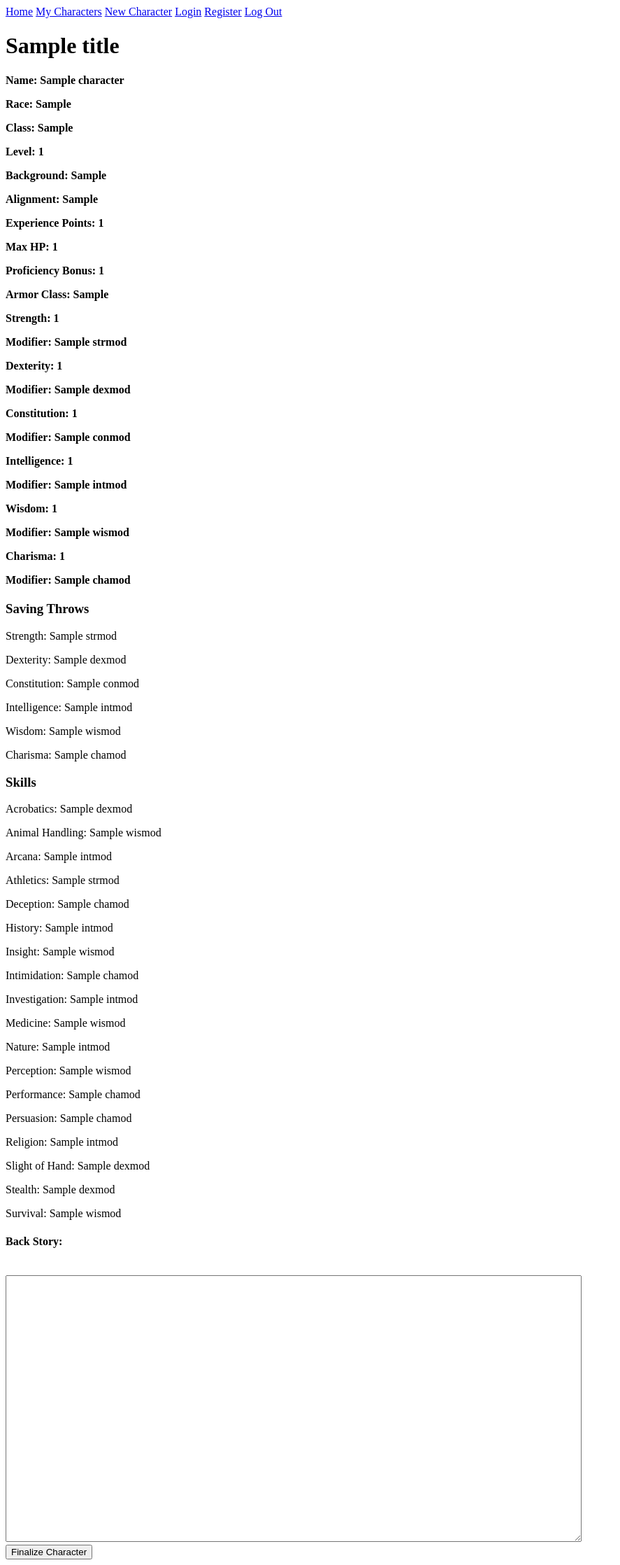
After one commit to PESmereczniak/charsheets, a Flask app: template templates/create2.html in a window 1280 px wide. The commit adds this page. Shown: the whole page at 70% size, without its empty margins (0-887 px from the left). Run offline with Flask 2, Linux system fonts and the light colour scheme; the visitor is signed in with stand-in values (Sample User, id 1); tables that the repository leaves empty hold one stand-in row (values such as "Sample post"); the template is opened without the code that fills it: values that come from a table or form of the project are taken from there, most other values are stand-ins (such as "Sample title", 1, 10 or a date in 2020).

Commit message:
updates html, added HP, AC, save DCs (Needs work for fighter)

```diff
--- a/main.py
+++ b/main.py
@@ -56,7 +56,6 @@ class Character(db.Model):
         self.wisdom = wisdom
         self.charisma = charisma
         self.owner = owner
-
 
 #class Item(db.Model):
 #    id = db.Column(db.Integer, primary_key=True)
@@ -152,7 +151,7 @@ def createNew():
     level = int(request.form['level'])
     background = request.form['background']
     alignment = request.form['alignment']
-    hp = 0
+
 #SET STARTING EXPERIENCE POINTS, BASED ON STARTING LEVEL
     if level == 1:
         exp = 0
@@ -208,30 +207,21 @@ def createNew():
         proficiency = 6
 
 #SET RACIAL ABILITY SCORE MODIFIERS <--FUNCTIONING; WILL NEED SPECIFICS FOR PARTICULAR SUBRACES (IE HILL DWARF AND HIGH ELF)
+    strbns = 0
+    dexbns = 0
+    conbns = 0
+    intbns = 0
+    wisbns = 0
+    chabns = 0
     if race == 'Dwarf':
-        strbns = 4
-        dexbns = 0
         conbns = 2
-        intbns = 0
         wisbns = 1
-        chabns = 0
-
     if race == 'Elf':
-        strbns = 0
         dexbns = 2
-        conbns = 0
         intbns = 1
         wisbns = 1
-        chabns = 0
-
     if race == 'Halfling':
-        strbns = 0
         dexbns = 2
-        conbns = 0
-        intbns = 0
-        wisbns = 0
-        chabns = 0
-
     if race == 'Human':
         strbns = 1
         dexbns = 1
@@ -239,48 +229,20 @@ def createNew():
         intbns = 1
         wisbns = 1
         chabns = 1
-
     if race == 'Dragonborn':
         strbns = 2
-        dexbns = 0
-        conbns = 0
-        intbns = 0
-        wisbns = 0
         chabns = 1
-
     if race == 'Gnome':
-        strbns = 0
-        dexbns = 0
-        conbns = 0
         intbns = 2
-        wisbns = 0
-        chabns = 0
-
     if race == 'Half-Elf':
-        strbns = 0
-        dexbns = 0
-        conbns = 0
         intbns = 1
-        wisbns = 0
         chabns = 2
-
     if race == 'Half-Orc':
         strbns = 2
-        dexbns = 0
         conbns = 1
-        intbns = 0
-        wisbns = 0
-        chabns = 0
-
     if race == 'Tiefling':
-        strbns = 0
-        dexbns = 0
-        conbns = 0
         intbns = 1
-        wisbns = 0
         chabns = 2
-
-#SET CLASS ABILITY MODIFIERS <-- NEXT <-- NEXT
 
 #ABILITY SCORES WITH MODIFIERS
     strength = int(request.form['strength'])
@@ -296,9 +258,11 @@ def createNew():
     charisma = int(request.form['charisma'])
     charisma = charisma + chabns
 
+#SET HP TO 0; forces int
+    hp = 0
+
 #SUBMITS CHARACTER STATS TO DB
     owner = User.query.filter_by(email=session['email']).first()
-
     if request.method == 'POST':
         newChar = Character(name, race, charclass, level, background, alignment, exp, hp, proficiency, strength, dexterity, constitution, intelligence, wisdom, charisma, owner)
         db.session.add(newChar)
@@ -343,17 +307,113 @@ def charSheet():
     else:
         chamod = int((int(thisCharacter.charisma-11))/2)
 
-#SAVE DC CALCULATION
+#SAVE DC CALCULATION <-- Works, but FIGHTER CLASS could use work either on this end or in HTML
     savedc = 0
+    strmansavedc = "N/A" #FOR FIGHTERS ONLY
+    dexmansavedc = "N/A" #FOR FIGHTERS ONLY
+    if thisCharacter.charclass == "Bard" or thisCharacter.charclass == "Paladin" or thisCharacter.charclass == "Warlock" or thisCharacter.charclass == "Sorcerer":
+        savedc = 8 + thisCharacter.proficiency + chamod
+    if thisCharacter.charclass == "Cleric" or thisCharacter.charclass == "Druid" or thisCharacter.charclass == "Ranger":
+        savedc = 8 + thisCharacter.proficiency + wismod
+    if thisCharacter.charclass == "Fighter" or thisCharacter.charclass == "Rogue" or thisCharacter == "Wizard":
+        savedc = 8 + thisCharacter.proficiency + intmod
+    if thisCharacter.charclass == "Fighter":
+        strmansavedc = 8 + thisCharacter.proficiency + strmod
+        dexmansavedc = 8 + thisCharacter.proficiency + dexmod
 
-#AC CALCULATION
-    ac = 10 + dexmod
+#AC CALCULATION <-- INCOMPLETE, BUT WORKING
+    armor = 0
+    shield = 0
 
-#ATTACK BONUS CALCULATIONS FOR PRIMARY ATTACK METHOD
+    if armor > 0:
+        ac = dexmod + armor + shield
+    elif thisCharacter.charclass == "Barbarian":# and thisCharacter.armor = 0: <Need to create an armor handler
+        ac = 10 + dexmod + conmod + shield
+    else:
+        ac = 10 + dexmod + shield
+
+#ATTACK BONUS CALCULATIONS FOR PRIMARY ATTACK METHOD <-- INCOMPLETE
     meleeAttackMod = 0
     rangedAttackMod = 0
     spellAttackMod = 0
-    return render_template('character.html', title=thisCharacter.name, thisCharacter=thisCharacter, strmod=strmod, dexmod=dexmod, conmod=conmod, intmod=intmod, wismod=wismod, chamod=chamod, ac=ac)#, savedc=savedc, ac=ac, meleeAttackMod=meleeAttackMod, rangedAttackMod=rangedAttackMod, spellAttackMod=spellAttackMod)
+
+#CHARACTER BACKGROUND PROFICIENCY BONUS
+#All Skills proficiencies initialized at 0
+    charPro = int(thisCharacter.proficiency)
+
+    acrpro = 0
+    anipro = 0
+    arcpro = 0
+    athpro = 0
+    decpro = 0
+    hispro = 0
+    inspro = 0
+    intpro = 0
+    invpro = 0
+    medpro = 0
+    natpro = 0
+    perpro = 0
+    prfpro = 0
+    prspro = 0
+    relpro = 0
+    slgpro = 0
+    stepro = 0
+    surpro = 0
+#Modifies
+    if thisCharacter.background == "acolyte":
+        inspro = charPro
+        relpro = charPro
+    if thisCharacter.background == "charlatan":
+        decpro = charPro
+        slgpro = charPro
+    if thisCharacter.background == "criminal":
+        decpro = charPro
+        stepro = charPro
+    if thisCharacter.background == "entertainer":
+        acrpro = charPro
+        prfpro = charPro
+    if thisCharacter.background == "folkhero":
+        anipro = charPro
+        surpro = charPro
+    if thisCharacter.background == "guildartisan":
+        inspro = charPro
+        prspro = charPro
+    if thisCharacter.background == "hermit":
+        medpro = charPro
+        relpro = charPro
+    if thisCharacter.background == "noble":
+        hispro = charPro
+        prspro = charPro
+    if thisCharacter.background == "outlander":
+        athpro = charPro
+        surpro = charPro
+    if thisCharacter.background == "sage":
+        arcpro = charPro
+        hispro = charPro
+    if thisCharacter.background == "sailor":
+        athpro = charPro
+        perpro = charPro
+    if thisCharacter.background == "soldier":
+        athpro = charPro
+        intpro = charPro
+    if thisCharacter.background == "urchin":
+        slgpro = charPro
+        stepro = charPro
+
+#SETS HP BASED ON LEVEL (USES AVERAGE PROVIDED IN PH FOR EACH CLASS)
+    hp = 0
+    if thisCharacter.charclass == "Barbarian":
+        hp = 12 + conmod + (7*(thisCharacter.level-1))
+    if thisCharacter.charclass == "Bard" or thisCharacter.charclass == "Cleric" or thisCharacter.charclass == "Druid" or thisCharacter.charclass == "Monk" or thisCharacter.charclass == "Rogue" or thisCharacter.charclass == "Warlock":
+        hp = 8 + conmod + (5*(thisCharacter.level-1))
+    if thisCharacter.charclass == "Fighter" or thisCharacter.charclass == "Paladin" or thisCharacter.charclass == "Ranger":
+        hp = 10 + conmod + (6*(thisCharacter.level-1))
+    if thisCharacter.charclass == "Sorcerer" or thisCharacter.charclass == "Wizard":
+        hp = 6 + conmod + (4*(thisCharacter.level-1))
+
+
+#RETURN STATEMENT
+    return render_template('character.html', title=thisCharacter.name, thisCharacter=thisCharacter, strmod=strmod, dexmod=dexmod, conmod=conmod, intmod=intmod, wismod=wismod, chamod=chamod, ac=ac, charPro=charPro, acrpro=acrpro, anipro=anipro, arcpro=arcpro, athpro=athpro, decpro=decpro, hispro=hispro, inspro=inspro, intpro=intpro, invpro=invpro, medpro=medpro, natpro=natpro, perpro=perpro, prfpro=prfpro, prspro=prspro, relpro=relpro, slgpro=slgpro, stepro=stepro, surpro=surpro, savedc=savedc, strmansavedc=strmansavedc, dexmansavedc=dexmansavedc, hp=hp)#meleeAttackMod=meleeAttackMod, rangedAttackMod=rangedAttackMod, spellAttackMod=spellAttackMod)
 
 #RENDERS PAGE OF CHARACTERS CREATED BY CURRENT USER
 @app.route('/userCharacters', methods=['POST', 'GET'])
--- /dev/null
+++ b/templates/create2.html
@@ -0,0 +1,71 @@
+{% extends "base.html" %}
+{% block content %}
+<html>
+    <head>
+        <title>{{title}}</title>
+        <style>
+            .error {
+                color: red;
+            }
+        </style>
+    </head>
+    <body>
+        <div </div name = 'Character.name'>
+          <h4><p name = 'name'>Name: {{thisCharacter.name}}</p>
+          <p name = 'race'>Race: {{thisCharacter.race}}</p>
+          <p name = 'charclass'>Class: {{thisCharacter.charclass}}</p>
+          <p name = 'level'>Level: {{thisCharacter.level}}</p>
+          <p name = 'background'>Background: {{thisCharacter.background}}</p>
+          <p name = 'alignment'>Alignment: {{thisCharacter.alignment}}</p>
+          <p name = 'exp'>Experience Points: {{thisCharacter.exp}}</p>
+          <p name = 'hp'>Max HP: {{thisCharacter.hp}}</p>
+
+          <p name = 'proficiency'>Proficiency Bonus: {{thisCharacter.proficiency}}</p>
+          <p>Armor Class: {{ac}}</p>
+          <p name = 'strength'>Strength: {{thisCharacter.strength}}</p>
+          <p>Modifier: {{strmod}}</p>
+          <p name = 'dexterity'>Dexterity: {{thisCharacter.dexterity}}</p>
+          <p>Modifier: {{dexmod}}</p>
+          <p name = 'constitution'>Constitution: {{thisCharacter.constitution}}</p>
+          <p>Modifier: {{conmod}}</p>
+          <p name = 'intelligence'>Intelligence: {{thisCharacter.intelligence}}</p>
+          <p>Modifier: {{intmod}}</p>
+          <p name = 'wisdom'>Wisdom: {{thisCharacter.wisdom}}</p>
+          <p>Modifier: {{wismod}}</p>
+          <p name = 'charisma'>Charisma: {{thisCharacter.charisma}}</p>
+          <p>Modifier: {{chamod}}</p></h4>
+
+          <h3>Saving Throws</h3>
+          <p>Strength: {{strmod}}</p>
+          <p>Dexterity: {{dexmod}}</p>
+          <p>Constitution: {{conmod}}</p>
+          <p>Intelligence: {{intmod}}</p>
+          <p>Wisdom: {{wismod}}</p>
+          <p>Charisma: {{chamod}}</p>
+
+          <h3>Skills</h3>
+          <p>Acrobatics: {{dexmod}}</p>
+          <p>Animal Handling: {{wismod}}</p>
+          <p>Arcana: {{intmod}}</p>
+          <p>Athletics: {{strmod}}</p>
+          <p>Deception: {{chamod}}</p>
+          <p>History: {{intmod}}</p>
+          <p>Insight: {{wismod}}</p>
+          <p>Intimidation: {{chamod}}</p>
+          <p>Investigation: {{intmod}}</p>
+          <p>Medicine: {{wismod}}</p>
+          <p>Nature: {{intmod}}</p>
+          <p>Perception: {{wismod}}</p>
+          <p>Performance: {{chamod}}</p>
+          <p>Persuasion: {{chamod}}</p>
+          <p>Religion: {{intmod}}</p>
+          <p>Slight of Hand: {{dexmod}}</p>
+          <p>Stealth: {{dexmod}}</p>
+          <p>Survival: {{wismod}}</p>
+        </div>
+        <form name="skillProficiencies" action="/characterSheet">
+          <h4>Back Story:</h4><br><textarea name="Story" id="Story" cols="100" rows="25"></textarea><br>
+          <input type="submit" value="Finalize Character">
+        </form>
+
+{% endblock %}
```
Also changed, not shown: templates/character.html (+24 -22 lines), templates/create.html (+6 -1 lines).
